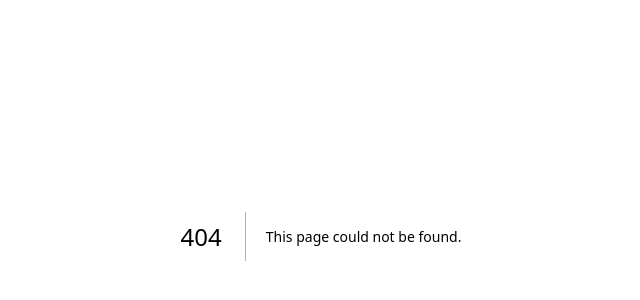
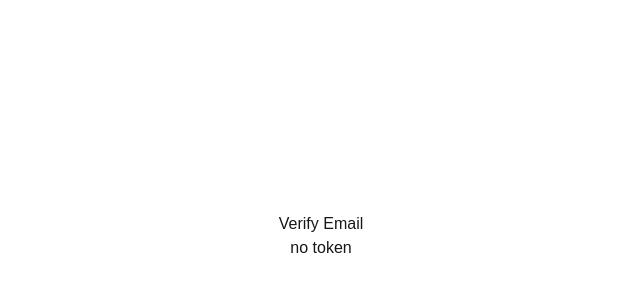
Before and after one commit to iammaaj10/NextJs, a Next.js app: page /verifyemail in a window 1280 px wide. Before the commit this address had no page. Shown: the part 164-464 px from the top of the page, without its empty margins (319-959 px from the left). Built offline with nearby package versions, Linux system fonts and the light colour scheme.

Commit message:
done with the verification

```diff
--- /dev/null
+++ b/app/verifyemail/page.tsx
@@ -0,0 +1,48 @@
+"use client"
+import axios from "axios";
+import Link from "next/link";
+import React, { useEffect, useState } from "react";
+
+export default function verifyEmailPage() {
+  const [token, setToken] = useState("");
+  const [verified, setVerified] = useState(false);
+  const [error, setError] = useState(false);
+
+  const verifyUserEmail = async () => {
+    try {
+      await axios.post("/api/users/verifyemail", { token });
+      setVerified(true);
+    } catch (error: any) {
+      setError(true);
+      console.log(error.response.data);
+    }
+  };
+
+  useEffect(() => {
+    const urlToken = window.location.search.split("=")[1];
+    setToken(urlToken || "")
+  }, []);
+
+  useEffect(() => {
+    if (token.length > 0) verifyUserEmail();
+  }, [token]);
+
+  return(
+    <div className="flex flex-col items-center justify-center min-h-screen py-2">
+        <h1>Verify Email</h1>
+        <h2>{token ? `${token}` : "no token "}</h2>
+        {verified && (
+            <div>
+                <h2>Email Verified</h2>
+                <Link href='/login' className="text-blue-400">Login</Link>
+            </div>
+        )}
+        {error && (
+            <div>
+                <h2 className="text-red-500">Error</h2>
+
+            </div>
+        )}
+    </div>
+  )
+}
--- a/proxy.ts
+++ b/proxy.ts
@@ -4,7 +4,7 @@ import type { NextRequest } from "next/server";
 // This function can be marked `async` if using `await` inside
 export function proxy(request: NextRequest) {
   const path = request.nextUrl.pathname;
-  const isPublicPath = path === "/login" || path == "/signup";
+  const isPublicPath = path === "/login" || path == "/signup" || path === '/verifyemail';
 
   const token = request.cookies.get("token")?.value || "";
   if (isPublicPath && token) {
@@ -16,5 +16,5 @@ export function proxy(request: NextRequest) {
 }
 
 export const config = {
-  matcher: ["/", "/login", "/signup", "/profile"],
+  matcher: ["/", "/login", "/signup", "/profile" ,"/verifyemail"],
 };
```
Also changed, not shown: app/api/users/verifyemail/route.ts (line endings or trailing spaces).
